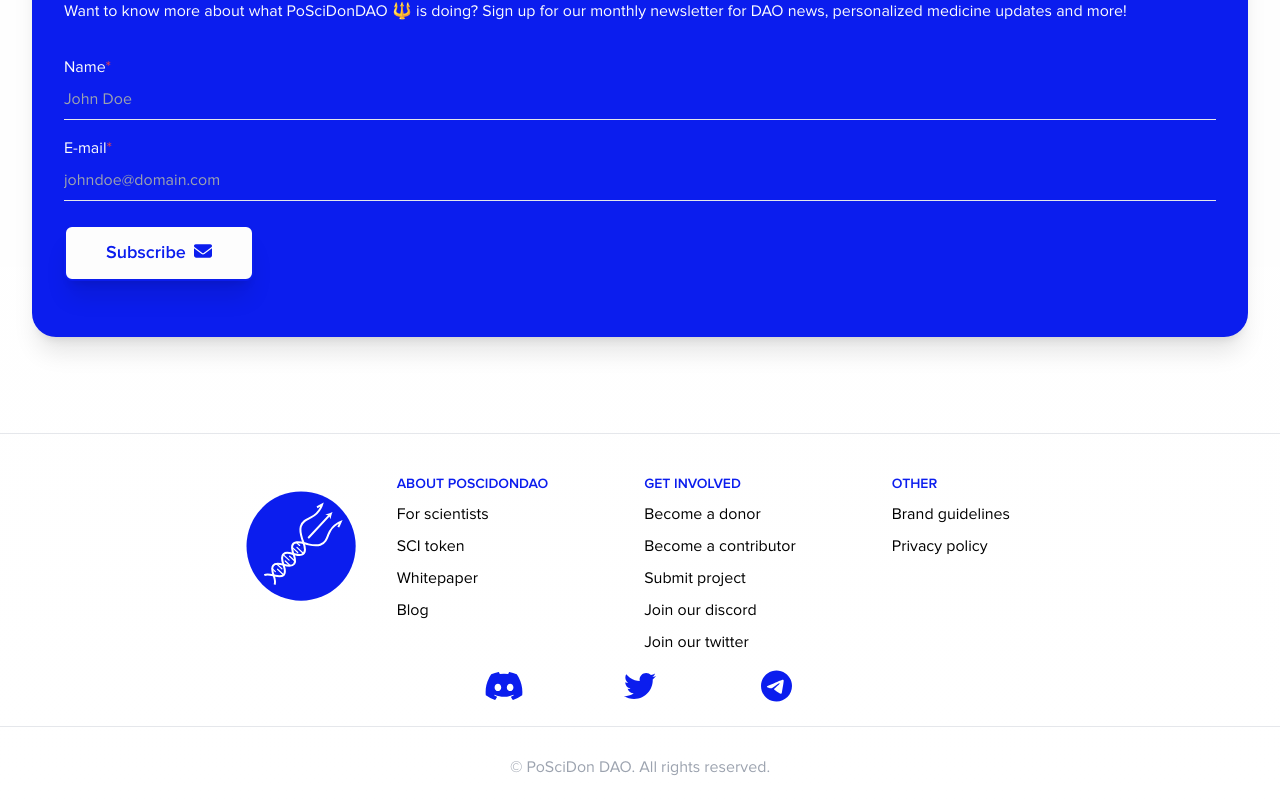
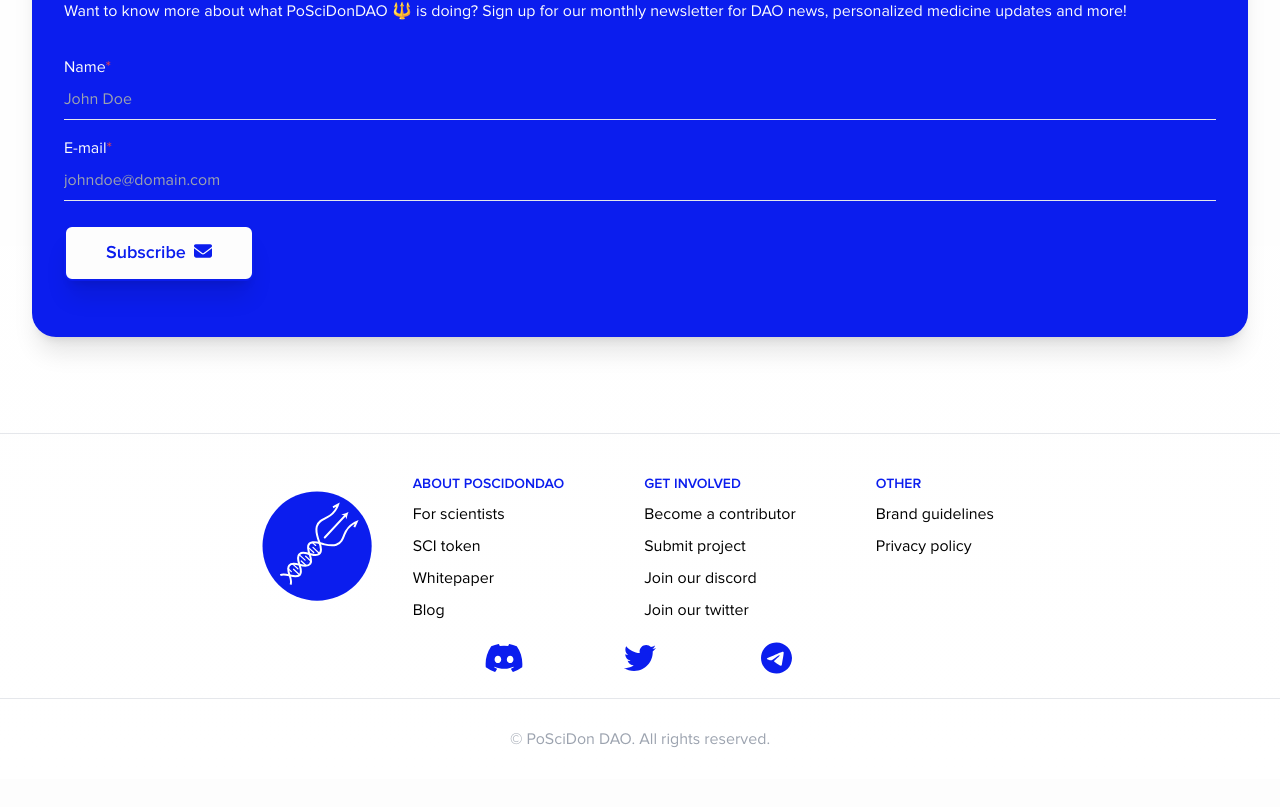
Before and after one commit to poscidon-ecosystem/poscidon_website, a Next.js app: page / in a window 1280 px wide. Shown: the part 1354-2161 px from the top of the page. After the commit the page ends 2133 px from the top, so only its background shows below. Built offline with nearby package versions, Linux system fonts and the light colour scheme.

Commit message:
Remove link to app for now, add transition to footer gap

```diff
--- a/src/app/api/get-posts/route.ts
+++ /dev/null
@@ -1,16 +0,0 @@
-'use client'
-import Query from '@irys/query';
-import { NextResponse, NextRequest } from 'next/server';
-
-export default async function GET(req: NextRequest) {
-
-    const blog = new Query({ url: 'https://devnet.irys.xyz/graphql' });
-
-    const results = await blog
-      .search('irys:transactions')
-      .from(['0x690BF2dB31D39EE0a88fcaC89117b66a588E865a'])
-
-      return NextResponse.json({
-        results: `${{results}}`,
-      });
-  }
--- a/src/app/components/Footer.tsx
+++ b/src/app/components/Footer.tsx
@@ -29,7 +29,7 @@
           justify-between
           "
         >
-          <Link href="/" className="flex w-[5rem] sm:w-[10rem]">
+          <Link href="/" className="flex w-[5rem] sm:w-[10rem] transition-all ease-in duration-500">
             <Image
               width={1000}
               height={1000}
@@ -46,10 +46,13 @@
         grid-cols-2
         items-start
         justify-start
-        gap-4
+        gap-6
         sm:px-4
         md:grid-cols-3
-        md:gap-24
+        md:gap-18
+        lg:gap-20
+        xl:gap-22
+        transition-all ease-in duration-500
         "
         >
           <div className="flex flex-col gap-2 pt-2">
@@ -99,13 +102,13 @@
             >
               GET INVOLVED
             </p>
-            <Link
+            {/* <Link
               className="hover:text-seaBlue-700"
               href="https://test.poscidon.com/donation"
               target="_blank"
             >
               Become a donor
-            </Link>
+            </Link> */}
             <Link
               className="hover:text-seaBlue-700"
               href="https://forms.gle/hY52XW7inek4ynrR6"
```
